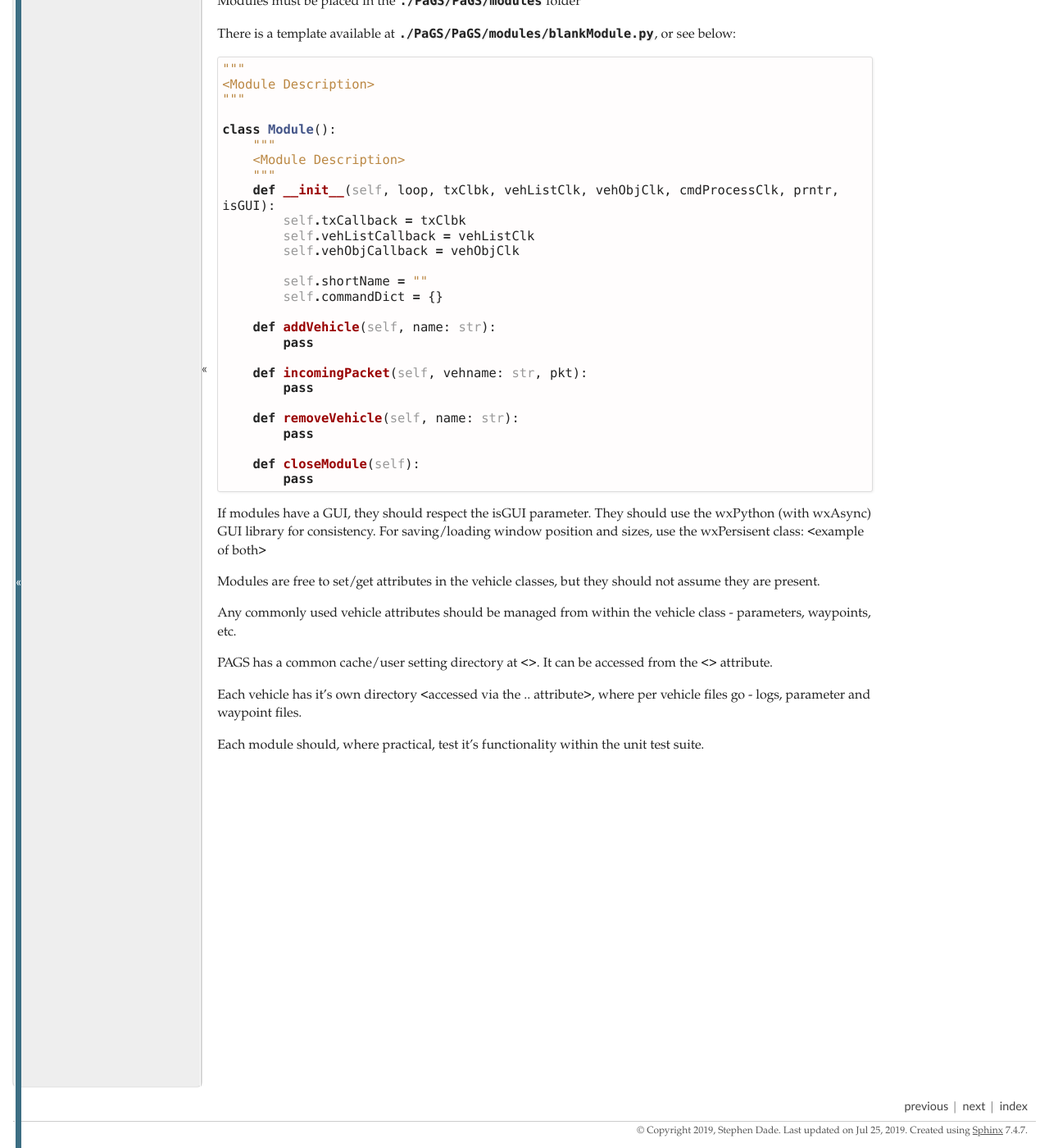
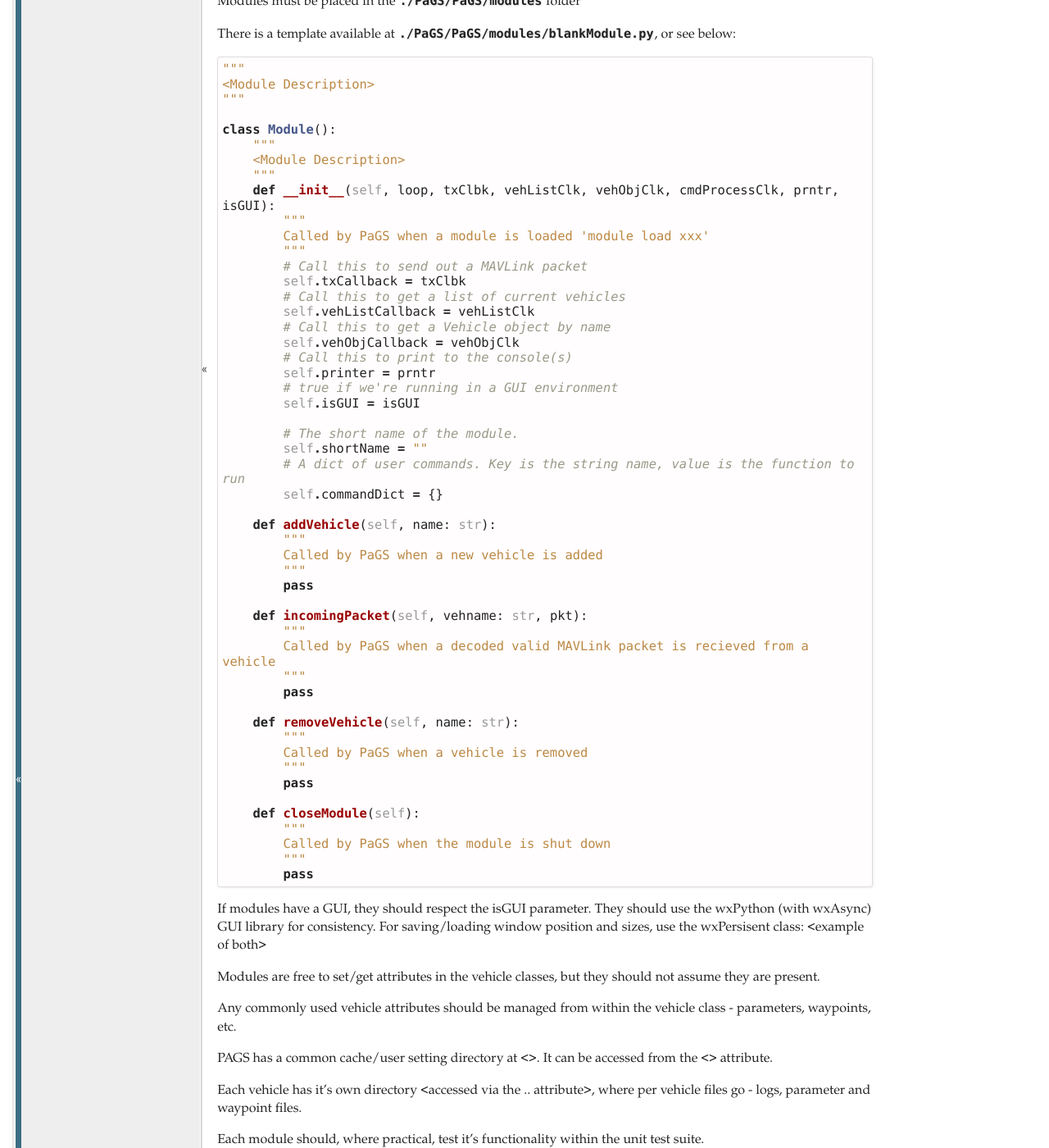
Before and after one commit to stephendade/PaGS, a Sphinx documentation site: the page built from docs/development.rst, in a window 1280 px wide and 1400 px high, scrolled down 747 px. Shown: the whole window at 82% size. Built offline with Sphinx 7.4.7, drawn with Linux system fonts in a browser that asks for light colours.

Commit message:
Update development.rst

```diff
--- a/docs/development.rst
+++ b/docs/development.rst
@@ -44,23 +44,47 @@ There is a template available at ``./PaGS/PaGS/modules/blankModule.py``, or see
         <Module Description>
         """
         def __init__(self, loop, txClbk, vehListClk, vehObjClk, cmdProcessClk, prntr, isGUI):
+            """
+            Called by PaGS when a module is loaded 'module load xxx'
+            """
+            # Call this to send out a MAVLink packet
             self.txCallback = txClbk
+            # Call this to get a list of current vehicles
             self.vehListCallback = vehListClk
+            # Call this to get a Vehicle object by name
             self.vehObjCallback = vehObjClk
+            # Call this to print to the console(s)
+            self.printer = prntr
+            # true if we're running in a GUI environment
+            self.isGUI = isGUI
 
+            # The short name of the module.
             self.shortName = ""
+            # A dict of user commands. Key is the string name, value is the function to run
             self.commandDict = {}
 
         def addVehicle(self, name: str):
+            """
+            Called by PaGS when a new vehicle is added
+            """
             pass
 
         def incomingPacket(self, vehname: str, pkt):
+            """
+            Called by PaGS when a decoded valid MAVLink packet is recieved from a vehicle
+            """
             pass
 
         def removeVehicle(self, name: str):
+            """
+            Called by PaGS when a vehicle is removed
+            """
             pass
 
         def closeModule(self):
+            """
+            Called by PaGS when the module is shut down
+            """
             pass
 
 If modules have a GUI, they should respect the isGUI parameter. They should use the wxPython (with wxAsync) GUI library for consistency.
```
